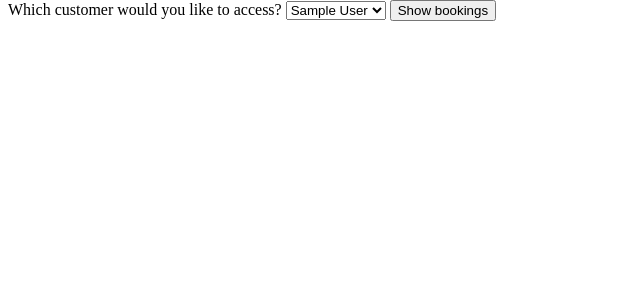
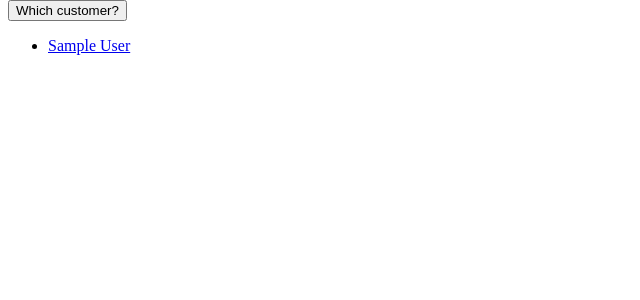
Before and after one commit to JoshNBooker/Sakura_Spa_booking_app, a Flask app: page /bookings in a window 1280 px wide. Shown: the part 80-380 px from the top of the page, without its empty margins (0-640 px from the left). Run offline with Flask 3, Linux system fonts and the light colour scheme; tables that the repository leaves empty hold one stand-in row (values such as "Sample post").

Commit message:
linked customer buttons to list of their bookings

```diff
--- a/controller/booking_controller.py
+++ b/controller/booking_controller.py
@@ -26,10 +26,8 @@
 
 @booking_blueprint.route('/bookings/<id>')
 def show_customers_bookings(id):
-    id = request.form['customer']
-    customer_id = id
-    bookings = bookings.query.get(customer_id)
-    return render_template('customer_bookings.jinja', id=id)
+    bookings = Booking.query.filter_by(customer_id = id).all()
+    return render_template('bookings/customer_bookings.jinja', bookings=bookings)
 
 
 @booking_blueprint.route('/bookings/new')
--- a/templates/bookings/customer_bookings.jinja
+++ b/templates/bookings/customer_bookings.jinja
@@ -1,4 +1,4 @@
-{% extends 'diary.jinja' %}{% block content %}
+{% extends 'base.jinja' %}{% block content %}
     <table class="bookings_table">
             <tr>
                 <th>Booking Reference</th>
--- a/templates/bookings/diary.jinja
+++ b/templates/bookings/diary.jinja
@@ -7,23 +7,15 @@
         <title>{{ title }}</title>
     </head>
     <body>
-        </a>
-        <form action="/bookings/<id>">
-            <label for="customer">Which customer would you like to access?</label>
-            <select name="customer" id="customer">
+        <div class="dropdown">
+            <button class="btn btn-primary dropdown-toggle" data-toggle="dropdown" name="customer">Which customer?
+            <span class="caret"></span></button>
+            <ul class="dropdown-menu">
                 {% for customer in customers %}
-                    <option
-                    value="{{ customer.id }}">
-                    {{ customer.first_name }} {{ customer.last_name }}
-                    </option>
+                <li><a href="/bookings/{{customer.id}}">{{ customer.first_name }} {{ customer.last_name }}</a></li>
                 {% endfor %}
-            </select>
-            <a href="/bookings/<id>">
-                <submit><button>Show bookings</button></submit>
-            </a>
-        </form>
+            </ul>
+        </div>
     </body>
     </html>
-
-
 {% endblock content %}
```
